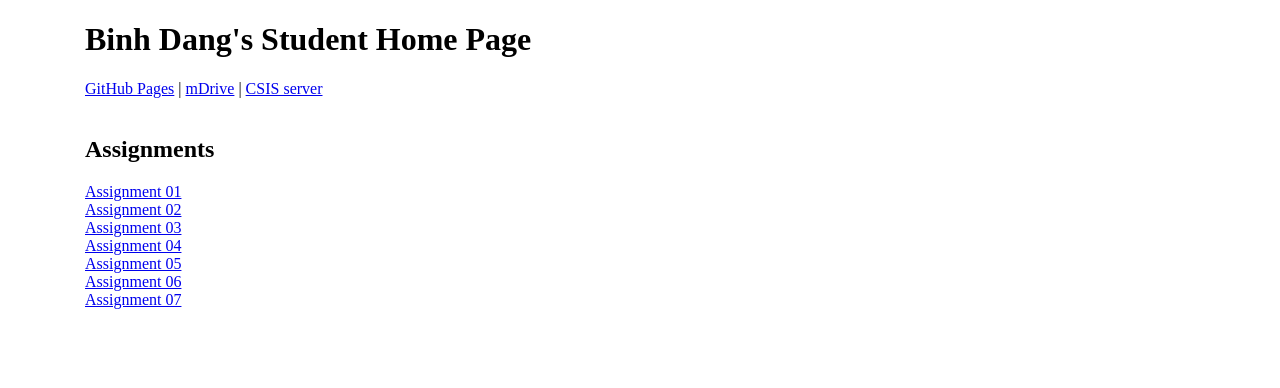
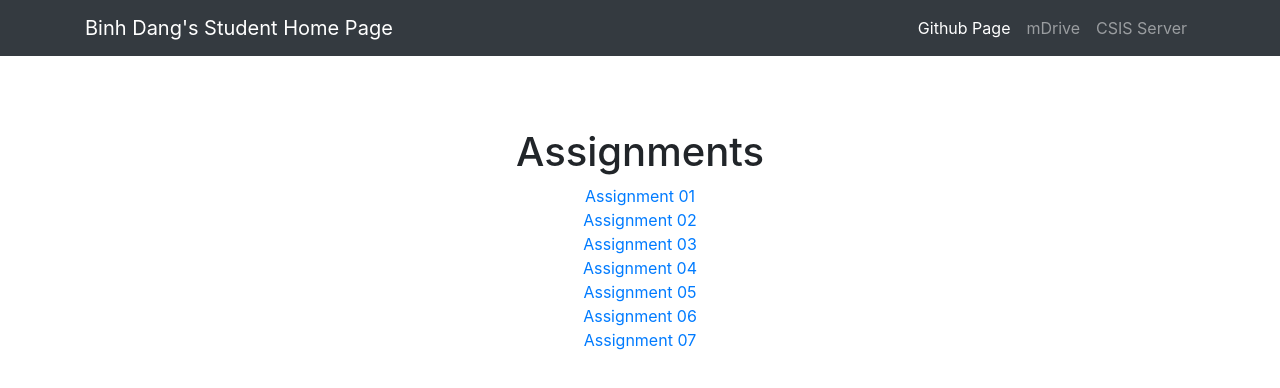
Before and after one commit to bddang23/bddang23.github.io, a plain HTML site: page index.html in a window 1280 px wide. Drawn offline with Linux system fonts and the light colour scheme.

Commit message:
Update index.html

```diff
--- a/index.html
+++ b/index.html
@@ -2,34 +2,51 @@
 <html lang="en">
  <head>
   <title> Binh Dang's Home Page </title>
-  <link rel="stylesheet" href="/BareBootstrap/vendor/bootstrap/css/bootstrap-grid.css">
+  <link rel="stylesheet" href="/BareBootstrap/vendor/bootstrap/css/bootstrap.min.css">
  </head>
  <body>
+     <nav class="navbar navbar-expand-lg navbar-dark bg-dark static-top">
+    <div class="container">
+      <a class="navbar-brand" href="https://bddang23.github.io/">Binh Dang's Student Home Page</a>
+      <button class="navbar-toggler" type="button" data-toggle="collapse" data-target="#navbarResponsive" aria-controls="navbarResponsive" aria-expanded="false" aria-label="Toggle navigation">
+        <span class="navbar-toggler-icon"></span>
+      </button>
+      <div class="collapse navbar-collapse" id="navbarResponsive">
+        <ul class="navbar-nav ml-auto">
+          <li class="nav-item active">
+            <a class="nav-link" href="https://bddang23.github.io/">Github Page
+              <span class="sr-only">(current)</span>
+            </a>
+          </li>
+          <li class="nav-item">
+            <a class="nav-link" href="http://webp.svsu.edu/~bddang/">mDrive</a>
+          </li>
+          <li class="nav-item">
+            <a class="nav-link" href="https://csis.svsu.edu/~bddang/">CSIS Server</a>
+        </ul>
+      </div>
+    </div>
+  </nav>
+  <br />
+
   <div class="container">
-  <h1>Binh Dang's Student Home Page</h1>
-  <a href="https://bddang23.github.io/">GitHub Pages</a> |
-  <a href="http://webp.svsu.edu/~bddang/">mDrive</a> |
-  <a href="https://csis.svsu.edu/~bddang/">CSIS server</a>
-  <br />
-  <br />
-  <h2>Assignments</h2>
-  <a href="/assignment/assignment01.html">Assignment 01</a>
-  <br />
-  <a href="/assignment/assignment02.html">Assignment 02</a>
-  <br />
-  <a href="/assignment/assignment03.html">Assignment 03</a>
-  <br />
-  <a href="/assignment/assignment04.html">Assignment 04</a>
-  <br />
-  <a href="/assignment/assignment05.html">Assignment 05</a>
-  <br />
-  <a href="/assignment/assignment06.html">Assignment 06</a>
-  <br />
-  <a href="/assignment/assignment07.html">Assignment 07</a>
-  <br />
+    <div class="row">
+      <div class="col-lg-12 text-center">
+        <h1 class="mt-5">Assignments</h1>
+        <ul class="list-unstyled">
+          <li>   <a href="/assignment/assignment01.html">Assignment 01</a> </li>
+           <li>   <a href="/assignment/assignment02.html">Assignment 02</a> </li>
+          <li>   <a href="/assignment/assignment03.html">Assignment 03</a> </li>
+          <li>   <a href="/assignment/assignment04.html">Assignment 04</a> </li>
+          <li>   <a href="/assignment/assignment05.html">Assignment 05</a> </li>
+          <li>   <a href="/assignment/assignment06.html">Assignment 06</a> </li>
+          <li>   <a href="/assignment/assignment07.html">Assignment 07</a> </li>
+        </ul>
+      </div>
+    </div>
   </div>
 
-  <script src="/BareBootstrap/vendor/bootstrap/js/bootstrap.js"></script>
-  <script src="/BareBootstrap/vendor/jquery/jquery.js"></script>
+  <script src="/BareBootstrap/vendor/jquery/jquery.slim.min.js"></script>
+  <script src="/BareBootstrap/vendor/bootstrap/js/bootstrap.bundle.min.js"></script>
  </body>
 </html>
```
